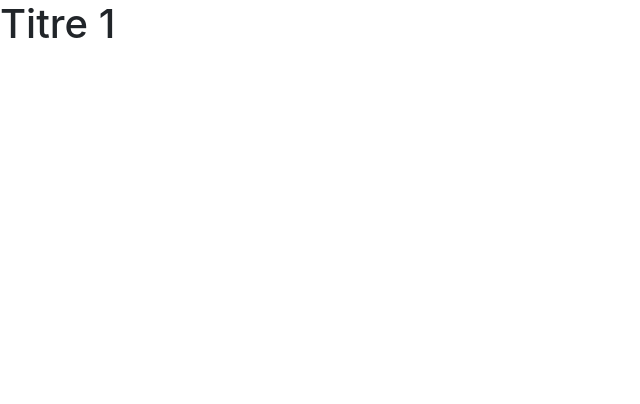
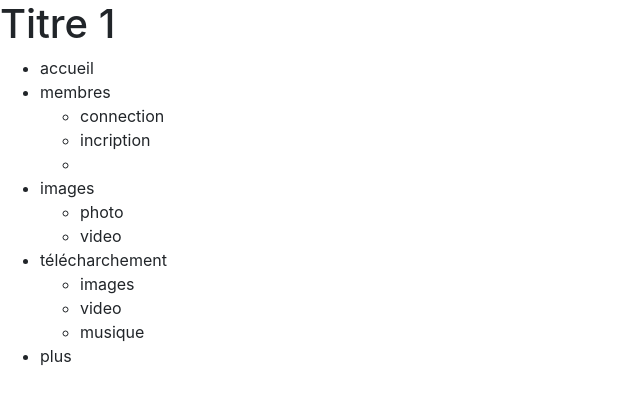
Before and after one commit to NativYeiko/test, a plain HTML site: page index.html in a window 1280 px wide. Shown: the whole page, without its empty margins (0-640 px from the left). Drawn offline with nearby package versions, Linux system fonts and the light colour scheme.

Commit message:
ajout-premiere-etage-menu

```diff
--- a/index.html
+++ b/index.html
@@ -1,7 +1,7 @@
 <!DOCTYPE HTML>
 <html lang="en">
   <head>
-    <!-- Required meta tags -->
+    <!-- Requis tag bootstrap -->
     <meta charset="utf-8">
     <meta name="viewport" content="width=device-width, initial-scale=1, shrink-to-fit=no">
 
@@ -12,8 +12,28 @@
   </head>
   <body>
     <h1>Titre 1</h1>
+    <ul id"menu">
+      <li> <a ref="#">accueil</a> </li>
+      <li> <a ref="#">membres</a></li>
+        <ul>
+          <li> <a ref="#">connection</a> </li>
+          <li> <a ref="#">incription</a> <li>
+        </ul>
+      <li> <a ref="#">images</a></li>
+        <ul>
+          <li> <a ref="#">photo</a> </li>
+          <li> <a ref="#">video</a> </li>
+        </ul>
+      <li> <a ref="#">télécharchement</li>
+        <ul>
+          <li> <a ref="#">images</a> </li>
+          <li> <a ref="#">video</a> </li>
+          <li> <a ref="#">musique</a></li>
+        </ul>
+      <li> <a ref="#">plus</a> </li>
+    </ul>
 
-    <!-- Optional JavaScript -->
+    <!-- Option JavaScript -->
     <!-- jQuery first, then Popper.js, then Bootstrap JS -->
     <script src="https://code.jquery.com/jquery-3.2.1.slim.min.js" integrity="sha384-KJ3o2DKtIkvYIK3UENzmM7KCkRr/rE9/Qpg6aAZGJwFDMVNA/GpGFF93hXpG5KkN" crossorigin="anonymous"></script>
     <script src="https://cdnjs.cloudflare.com/ajax/libs/popper.js/1.12.9/umd/popper.min.js" integrity="sha384-ApNbgh9B+Y1QKtv3Rn7W3mgPxhU9K/ScQsAP7hUibX39j7fakFPskvXusvfa0b4Q" crossorigin="anonymous"></script>
--- a/ressources/css/styles.css
+++ b/ressources/css/styles.css
@@ -0,0 +1,2 @@
+
+}
```
Also changed, not shown: ressources/img/backgroud.jpg (renamed from ressources/img/backgroud.png).
